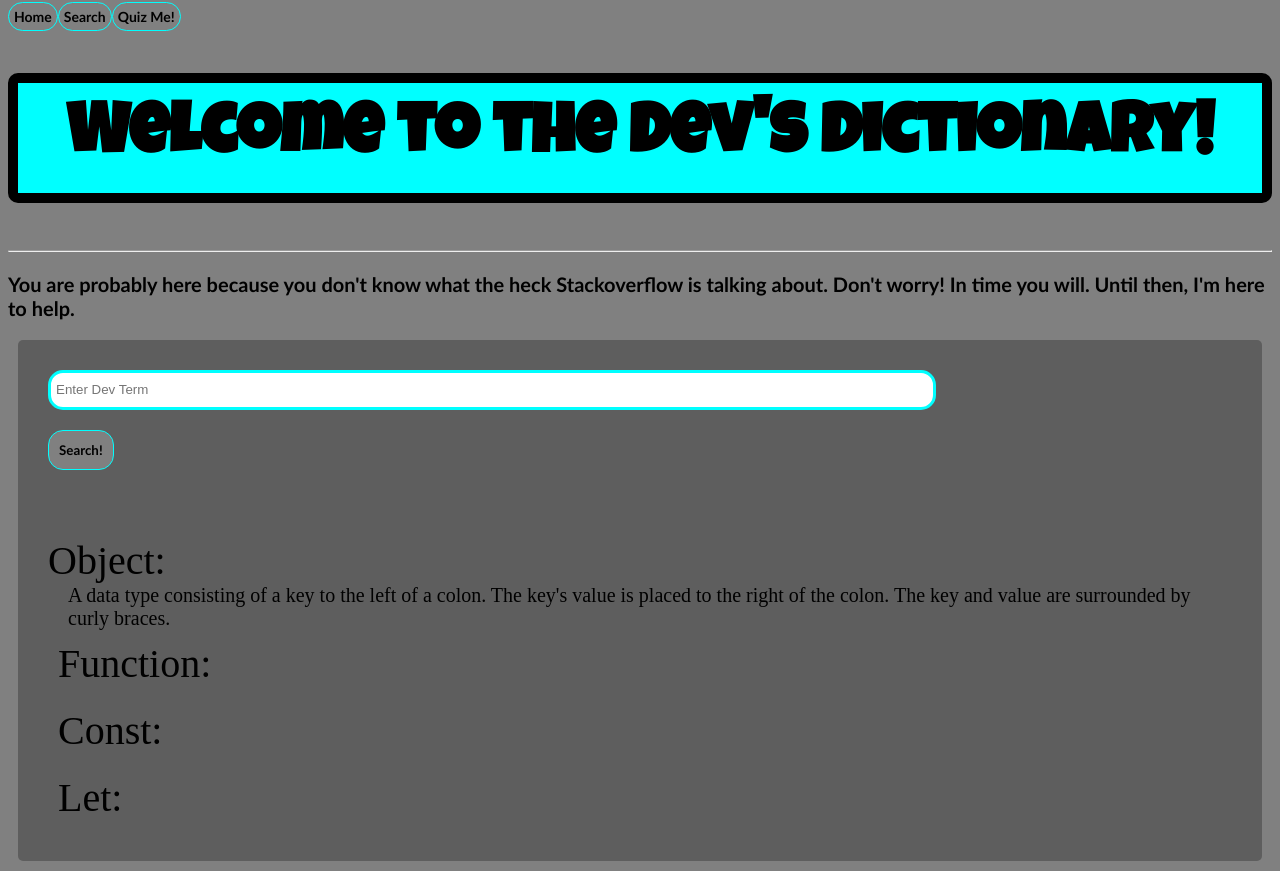
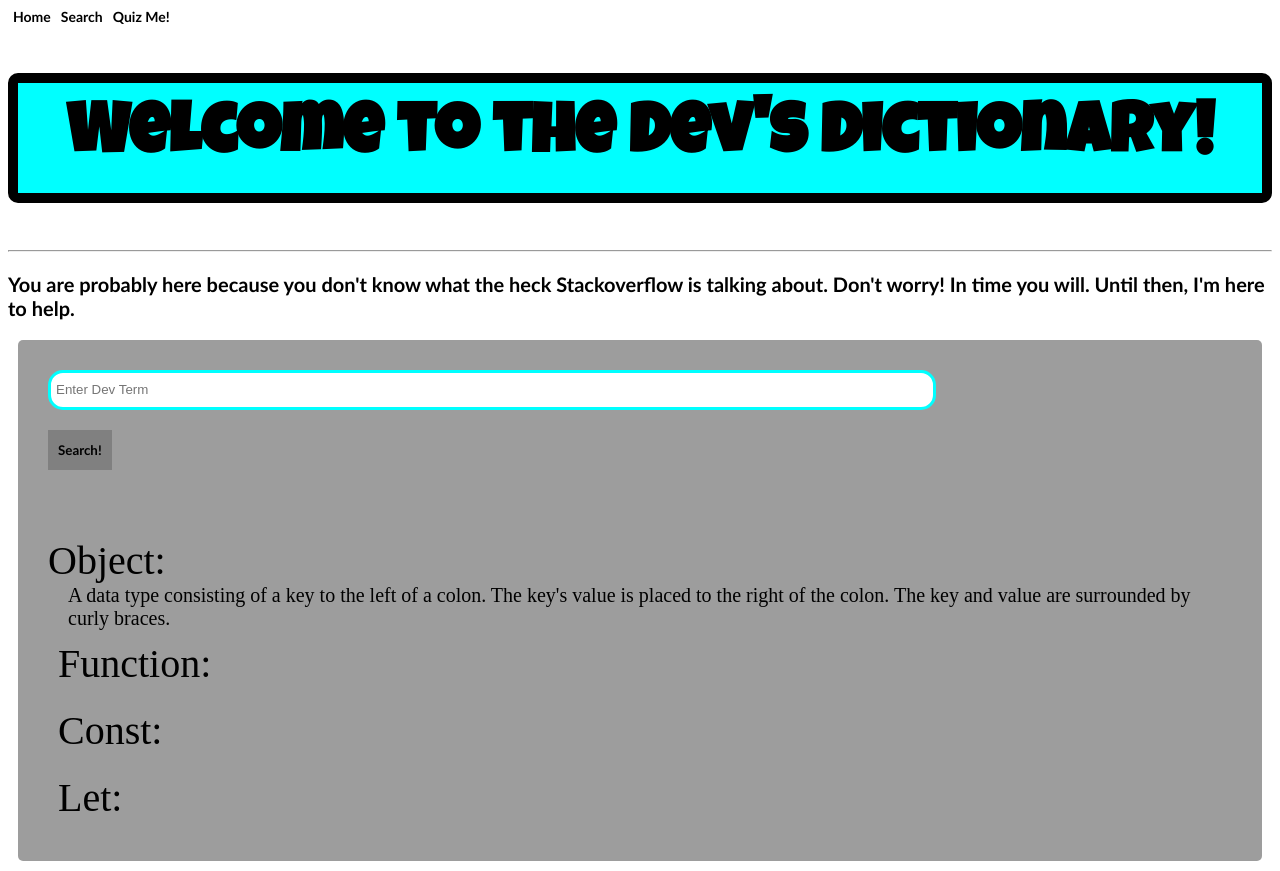
Before and after one commit to rachelCodes20/Dev-dictionary-project, a React app: page / in a window 1280 px wide. Built offline with nearby package versions, Linux system fonts and the light colour scheme.

Commit message:
navBar styling removed component adjusted

```diff
--- a/src/components/App.jsx
+++ b/src/components/App.jsx
@@ -1,7 +1,6 @@
 //import { create } from 'lodash';
 import React, { Component } from 'react';
 import ReactDOM from "react-dom";
-import styled from 'styled-components';
 import Dictionary from './Dictionary-Stream.jsx';
 import image from '../images/js-object-.png';
 
@@ -25,7 +24,7 @@ class App extends React.Component {
   constructor(props) {
     super(props);
     this.state = {
-      defTerms: [{url: 'mongo url?'}],
+      defTerms: [],
       userEntry: "",
       imageURL: image
     }
--- a/src/style.css
+++ b/src/style.css
@@ -1,7 +1,7 @@
 @import url('https://fonts.googleapis.com/css2?family=Luckiest+Guy&display=swap');
 
 body {
-    background-color: grey;
+    background-color: none;
 }
 
 p {
@@ -14,8 +14,8 @@ p {
 button {
     border-radius: 5px;
     box-sizing: border-box;
-    border-radius: 15px;
-    border: 1px solid aqua;
+    border-radius: 0px;
+    border: none;
     height: 40px;
     padding: 10px;
     background-color: grey;
@@ -62,7 +62,7 @@ button {
 .navItem {
     display: inline;
     padding: 5px;
-    border: 1px solid aqua;
+    border: none;
     /* font: rgba(189, 180, 180, 0.5) */
     font-weight: bold;
     font-size: 14px;;
```
Also changed, not shown: src/components/Navbar.jsx (deleted, +0 -7 lines), src/components/QueryResult.jsx (added, +16 -0 lines).
